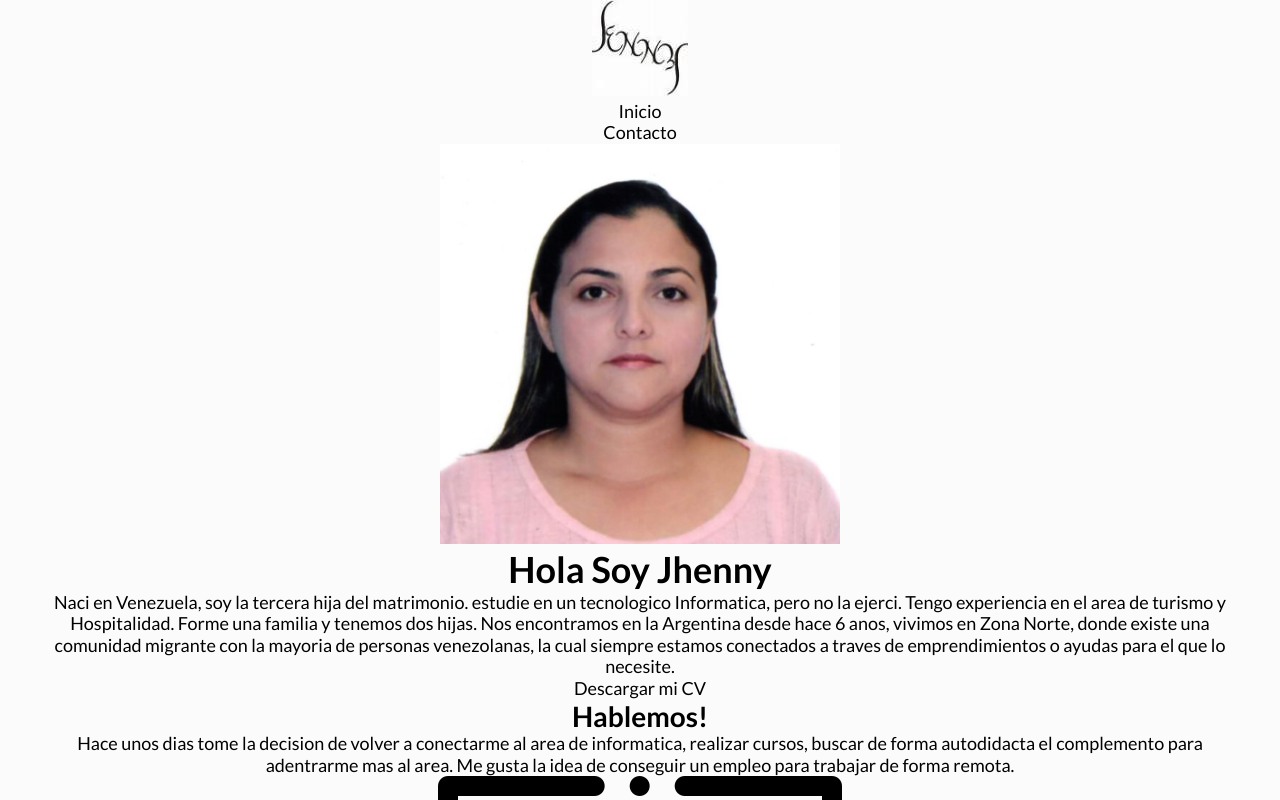
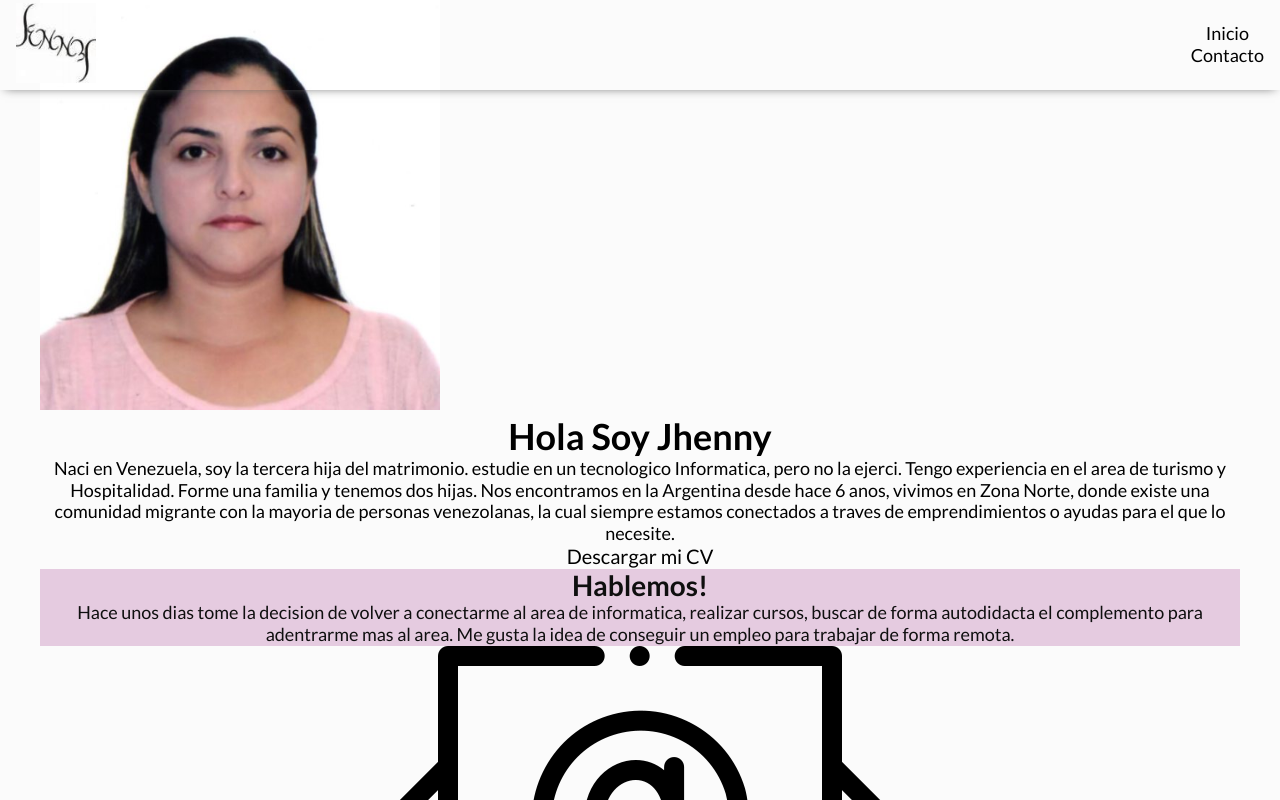
Before and after one commit to Jhepar/mi-proyecto, a plain HTML site: page index.html in a window 1280 px wide. Shown: the top 800 px of the page. Drawn offline with Linux system fonts and the light colour scheme.

Commit message:
agregue estilos

```diff
--- a/css/styles.css
+++ b/css/styles.css
@@ -64,6 +64,24 @@ body {
     line-height: 1.2;
 }
 
+header {
+    display: flex;
+    justify-content: space-between;
+    align-items: center;
+    padding: 16px;
+    height: 90px;
+    width: 100%;
+    position: fixed;
+    top: 0px;
+    left: 0px;
+    box-shadow: 0 3px 10px -5px #5f5f5f;
+
+}
+#menu {
+    display: inline-block;
+    margin: 50px;
+}
+
 h1 {
     font-size: 36px;
 }
@@ -71,3 +89,44 @@ h1 {
 h2 {
     font-size: 28px;
 }
+
+.boton {
+    background-color: #af599e
+    color#fbfbfb
+    padding: 12px 20px;
+    border-radius: 50px;
+    font-size: 20px;
+    display: inline-block;
+}
+
+footer {
+    background-color: #af599e
+    color #fbfbfb
+    display: flex;
+    justify-content: space-between;
+    align-items: center;
+
+ }
+
+.logojp {
+    width: 80px;
+}
+
+.mi-foto-img {
+    width: 400px;
+    border radius= 50%;
+
+}
+
+.Presentacion{
+
+}
+
+.Contacto{
+    background-color: rgba(175, 89, 158, 0.3);
+    color:  #0f0f0f;
+}
+
+img{
+    max-width: 100%;
+}
--- a/index.html
+++ b/index.html
@@ -13,7 +13,7 @@
 <body>
     <header>
         <a href="#inicio">
-            <img src="/img/logo-jhenny.jpg" alt="logojp">
+            <img src="img/logo-jhenny.jpg" alt="logojp" class="logojp">
         </a>
         <nav>
             <ul id="Menu">
@@ -25,11 +25,11 @@
 
     <main>
         <section id="Inicio">
-            <figure>
-                <img src="/img/FotoJP.jpg" style="height: 400px;width: 400px;" alt="FotoJP">
+            <figure class="mi-foto-img">
+                <img src="img/FotoJP.jpg" alt="FotoJP">
             </figure>
 
-            <article>
+            <article class="Presentacion">
                 <h1>Hola Soy Jhenny</h1>
                 <p> Naci en Venezuela, soy la tercera hija del matrimonio.
                     estudie en un tecnologico Informatica, pero no la ejerci.
@@ -41,12 +41,15 @@
                     conectados a traves de emprendimientos o ayudas para el que lo necesite.
                 </p>
             </article>
-            <a href="https://drive.google.com/file/d/1V6J_th3ON7ylffqomIP4BODslbEQsLQQ/view?usp=sharing"> Descargar mi
+
+            <a href="https://drive.google.com/file/d/1V6J_th3ON7ylffqomIP4BODslbEQsLQQ/view?usp=sharing">
+                <aria-label= "descargar cv" class="boton"> Descargar mi
                 CV</a>
+
         </section>
 
         <section id="Contacto">
-            <article>
+            <article class="Contacto">
                 <h2>Hablemos!</h2>
                 <p>Hace unos dias tome la decision de volver a conectarme al area de informatica,
                     realizar cursos, buscar de forma autodidacta el complemento para adentrarme mas
@@ -55,11 +58,11 @@
             </article>
 
             <ul>
-                <li> <a href="mailto:jhepar17@gmail.com"> <img src="/img/mail.png" alt="Mail"> </a> </li>
+                <li> <a href="mailto:jhepar17@gmail.com"> <img src="img/mail.png" alt="Mail" class="iconomail"  > </a> </li>
                 <li> <a href="https://github.com/Jhepar/mi-proyecto.git">
-                        <img src="/img/github.png" alt="GitHub"> </a> </li>
+                        <img src="img/github.png" alt="GitHub"> </a> </li>
                 <li> <a href="https://www.linkedin.com/in/jhennyalexandraparadaleon">
-                        <img src="/img/linkedin.png" alt="linkedin"> </a> </li>
+                        <img src="img/linkedin.png" alt="linkedin"> </a> </li>
             </ul>
 
         </section>
```
